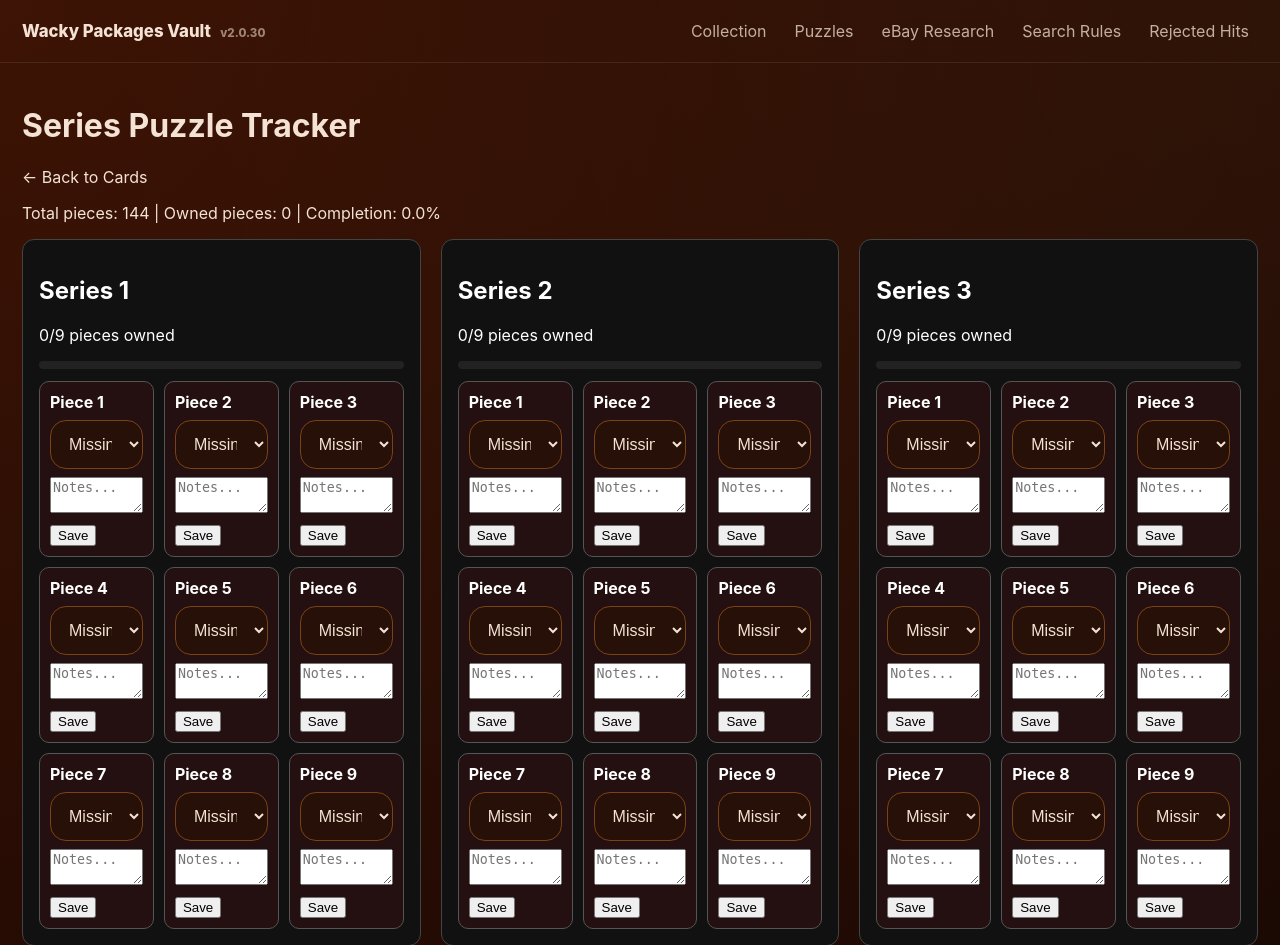
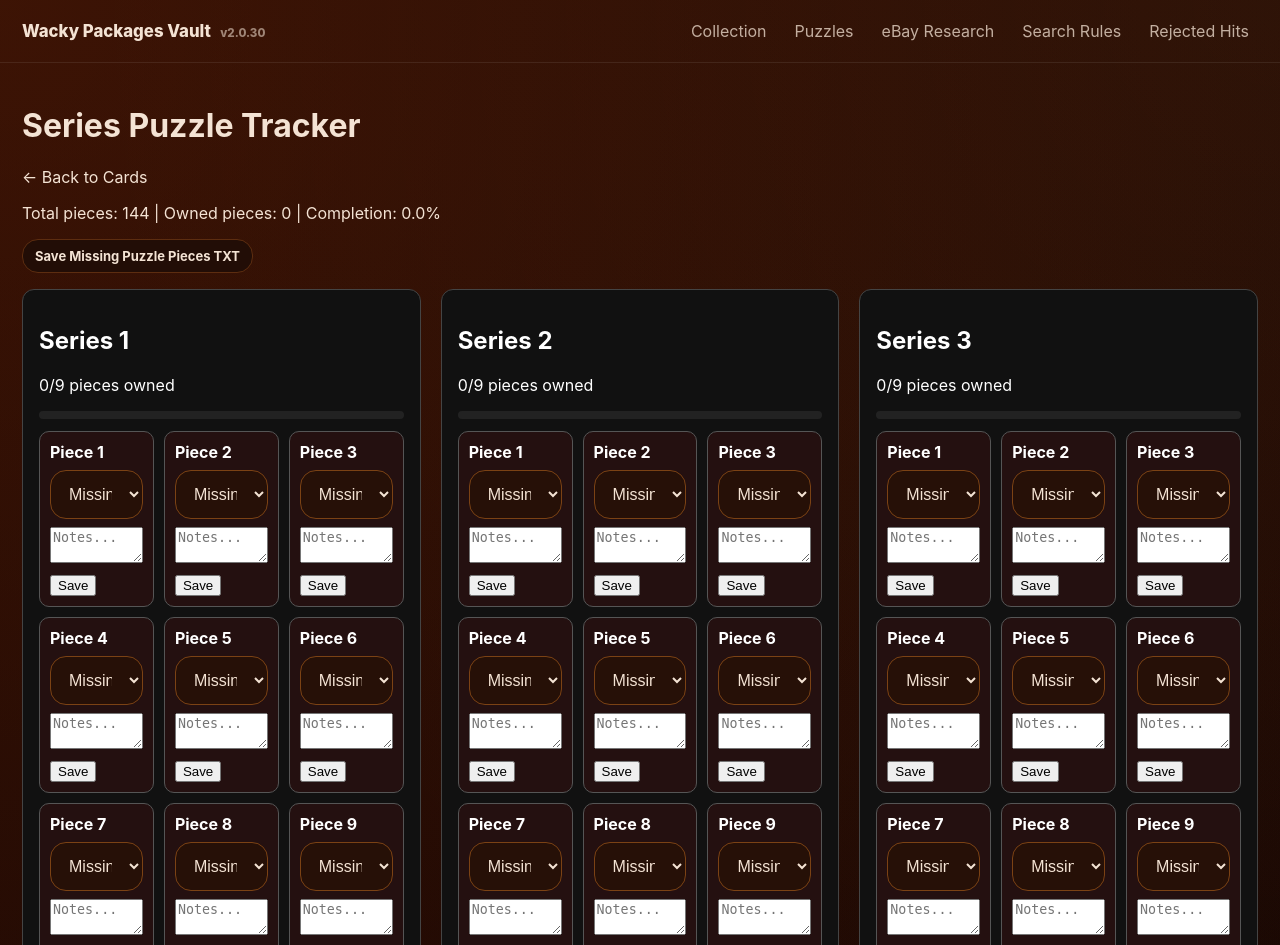
Before and after one commit to jlyle/wacky-nifty, a Flask app: page /puzzles in a window 1280 px wide. Shown: the top 945 px of the page. Run offline with Flask 3, Linux system fonts and the light colour scheme; data comes from the database, SQL or seed files in the repository.

Commit message:
Add export for missing puzzle pieces by row/position
Lists missing pieces per series as "Row # - left/middle/right" to
match how the physical 3x3 puzzle-back grid is laid out.

Co-Authored-By: Claude Sonnet 5 <noreply@anthropic.com>
Claude-Session: https://claude.ai/code/session_0167GTpNBNFp9FsFTyva4zT7

```diff
--- a/app.py
+++ b/app.py
@@ -14,6 +14,12 @@ from services.research_scanner import run_research_scan
 from services.research_scheduler import start_scheduler, reschedule, status as scheduler_status
 BACK_COLOR_OPTIONS = ["white", "tan", "red ludlow", "black ludlow", "cloth"]
 PUZZLE_PIECES_PER_SERIES = 9
+PUZZLE_COLUMN_LABELS = ["left", "middle", "right"]
+
+def puzzle_piece_location(piece_number):
+    row = (piece_number - 1) // 3 + 1
+    column = PUZZLE_COLUMN_LABELS[(piece_number - 1) % 3]
+    return row, column
 
 def user_data_dir():
     """Writable per-OS location for the db when running as a packaged desktop app."""
@@ -437,6 +443,27 @@ def export_missing():
         "\n".join(lines) + ("\n" if lines else ""),
         mimetype="text/plain",
         headers={"Content-Disposition": "attachment; filename=wacky-packages-missing.txt"},
+    )
+
+@app.route("/export/missing_puzzle_pieces")
+def export_missing_puzzle_pieces():
+    grouped = load_puzzles()
+    lines = []
+    for series in grouped:
+        missing = [p for p in series["pieces"] if p["owned"] != 1]
+        if not missing:
+            continue
+        if lines:
+            lines.append("")
+        lines.append(f"Series {series['series']}")
+        lines.append("")
+        for piece in missing:
+            row, column = puzzle_piece_location(piece["piece_number"])
+            lines.append(f"Row {row} - {column}")
+    return Response(
+        "\n".join(lines) + ("\n" if lines else ""),
+        mimetype="text/plain",
+        headers={"Content-Disposition": "attachment; filename=wacky-packages-missing-puzzle-pieces.txt"},
     )
 
 @app.route("/export/orders")
--- a/templates/puzzles.html
+++ b/templates/puzzles.html
@@ -3,6 +3,7 @@
 <h1>Series Puzzle Tracker</h1>
 <p><a href="{{ url_for('index') }}">← Back to Cards</a></p>
 <p>Total pieces: {{ total_pieces }} | Owned pieces: {{ owned_pieces }} | Completion: {{ percent }}%</p>
+<p><a class="btn btn-secondary btn-small" href="{{ url_for('export_missing_puzzle_pieces') }}">Save Missing Puzzle Pieces TXT</a></p>
 
 <div style="display:grid;grid-template-columns:repeat(auto-fit,minmax(320px,1fr));gap:20px;">
 {% for series in puzzle_series %}
```
